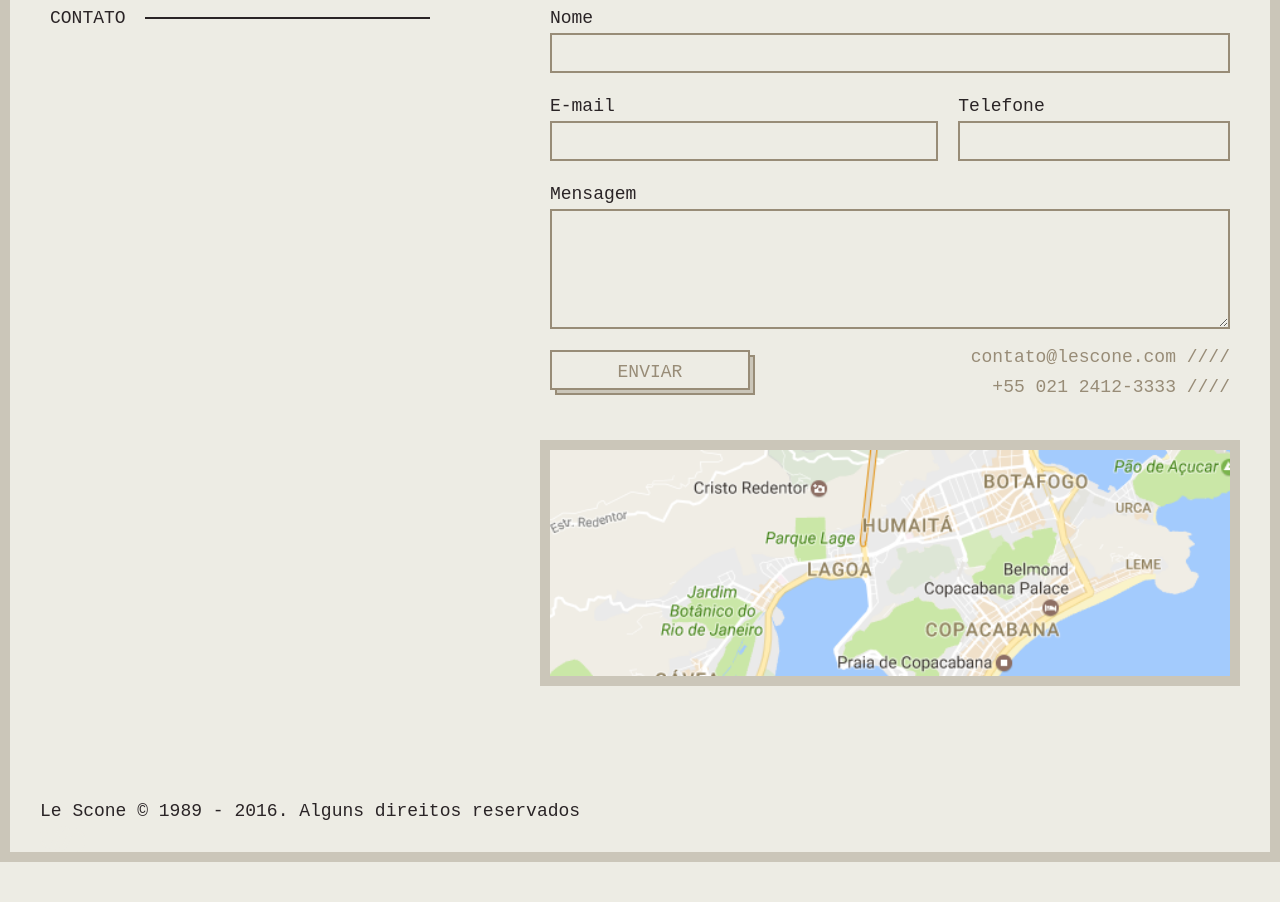
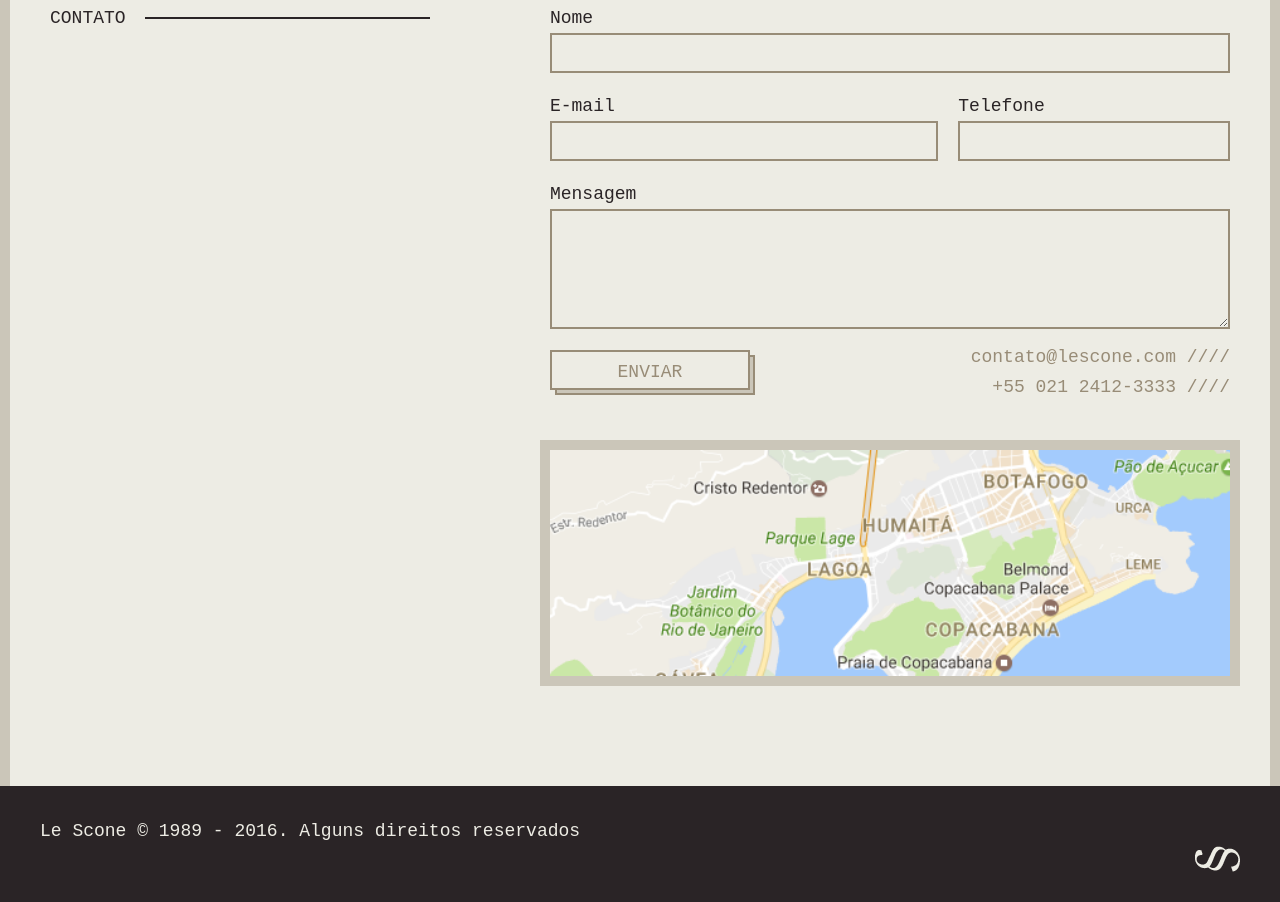
Before and after one commit to BrunoBatalha/LeScone, a website: page index.html in a window 1280 px wide. Shown: the part 1771-2673 px from the top of the page. Before the commit the page ends 2633 px from the top, so only its background shows below. Drawn offline with Linux system fonts and the light colour scheme; a web font is replaced by a local one.

Commit message:
fix style

```diff
--- a/sass/_grid.scss
+++ b/sass/_grid.scss
@@ -33,7 +33,7 @@ $s-device: 480px;
 
 
 @function grid($col, $offset: false) {
-    $width: $col / $cols * 100+'%';
+    $width: calc($col/$cols * 100) +'%';
     $result: calc(#{$width} - #{$gutter});
 
     @if $offset ==offset {
--- a/sass/style.scss
+++ b/sass/style.scss
@@ -5,3 +5,4 @@
 @import 'intro';
 @import 'menu';
 @import 'contato';
+@import 'footer';
```
Also changed, not shown: css/style.css, 1 other file.
